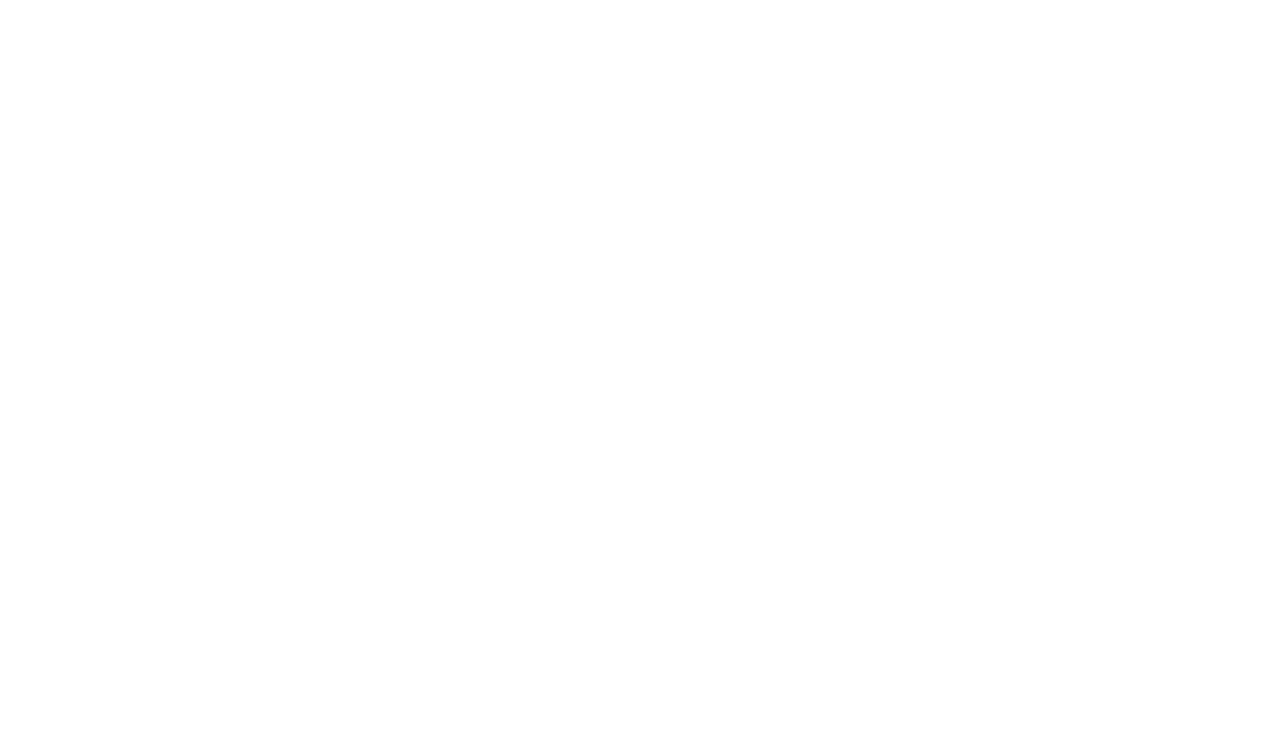
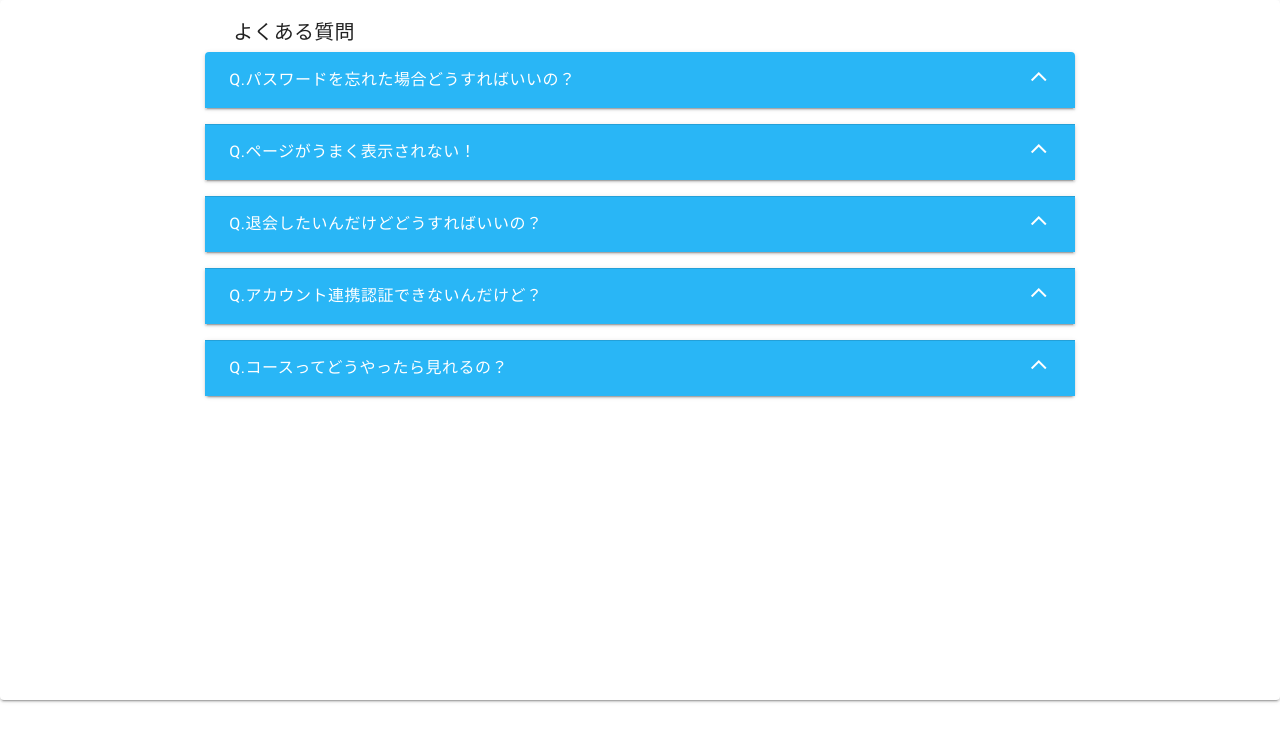
Before and after one commit to K-Fryxell/SmoLogi, a Vue app: page /Question in a window 1280 px wide. Shown: the top 742 px of the page. Built offline with nearby package versions, Linux system fonts and the light colour scheme.

Commit message:
add_footer_Kiyaku.vue add_footer_Question.vue

```diff
--- a/src/router/index.js
+++ b/src/router/index.js
@@ -7,7 +7,17 @@ const routes = [{
     name: 'Top',
     component: () =>
         import ('../views/top.vue')
-}, {
+},{
+    path: '/Kiyaku',
+    name: 'Kiyaku',
+    component: () =>
+        import ('../views/footer/Kiyaku.vue')
+},{
+    path: '/Question',
+    name: 'Question',
+    component: () =>
+        import ('../views/footer/Question.vue')
+},{
     path: '/regist',
     name: 'Registration',
     component: () =>
--- /dev/null
+++ b/src/views/footer/Kiyaku.vue
@@ -0,0 +1,53 @@
+<template>
+    <content>
+        <v-card-title class="justify-center mt-12 display-1">ニモチの利用規約</v-card-title>
+        <v-container>
+            <v-row justify="center">
+                <v-card tile width="600" height="auto">
+                    <v-col>
+                        <v-card-title>利用規約</v-card-title>
+                        <v-card-text>この利用規約（以下，「本規約」といいます。）は，ニモチ（以下，「当社」といいます。）
+                            がこのウェブサイト上で提供するサービス（以下，「本サービス」といいます。）の利用条件を定めるものです。
+                            登録ユーザーの皆さま（以下，「ユーザー」といいます。）には，本規約に従って，本サービスをご利用いただきます。
+                            </v-card-text>
+
+                    </v-col>
+                    <!-- 表示ボタン -->
+                    <v-row justify="center" v-if="open == true">
+                        <v-btn color="primary" v-on:click="open=!open">表示</v-btn>
+                    </v-row>
+                    <!-- ここからelse文 -->
+                    <v-row v-else>
+                        <v-col>
+                            <v-card-title>第1条</v-card-title>
+                            <v-card-text>1.本規約は，ユーザーと当社との間の本サービスの利用に関わる一切の関係に適用されるものとします。
+
+                                        2.当社は本サービスに関し，本規約のほか，ご利用にあたってのルール等，各種の定め（以下，「個別規定」といいます。）をすることがあります。これら個別規定はその名称のいかんに関わらず，本規約の一部を構成するものとします。
+
+                                        3.本規約の規定が前条の個別規定の規定と矛盾する場合には，個別規定において特段の定めなき限り，個別規定の規定が優先されるものとします。
+                            </v-card-text>
+                            <!-- 閉じるボタン -->
+                            <v-row justify="center">
+                                <v-btn color="primary" v-on:click="open=!open">閉じる</v-btn>
+                            </v-row>
+                        </v-col>
+                    </v-row>
+                </v-card>
+            </v-row>
+        </v-container>
+        <v-card-title class="justify-center mt-12">規約制定日 2020年7月</v-card-title>
+
+
+    </content>
+</template>
+
+<script>
+export default{
+  data() {
+    return {
+      open:true
+    }
+  },
+}
+
+</script>
--- /dev/null
+++ b/src/views/footer/Question.vue
@@ -0,0 +1,63 @@
+<template>
+    <v-card class="pb-12" min-height="700">
+        <v-row justify="center">
+            <v-col cols="8">
+                <v-card-title>
+                    よくある質問
+                </v-card-title>
+                <v-row justify="center">
+                        <v-expansion-panels accordion multiple>
+                            <v-expansion-panel
+                                v-for="item in items"
+                                :key="item.title"
+                                class="mb-4"
+                            >
+                                <v-expansion-panel-header class="body-1 light-blue lighten-1 white--text">
+                                    {{item.title}}
+                                    <template v-slot:actions>
+                                        <v-icon color="white">mdi-apple-keyboard-control</v-icon>
+                                    </template>
+                                </v-expansion-panel-header>
+                                <v-expansion-panel-content class="px-3 pt-5">
+                                        {{item.answer}}
+                                </v-expansion-panel-content>
+                            </v-expansion-panel>
+                        </v-expansion-panels>
+                </v-row>
+                <v-row justify="center" class="mt-8">
+                    <v-col class="auto">
+                        <v-row justify="center">
+                            <v-col cols="auto" v-if="session===1">
+                                お困りの内容が一覧にない場合
+                            </v-col>
+                        </v-row>
+                    </v-col>
+                </v-row>
+                <v-row justify="center">
+                    <v-col class="auto">
+                        <v-row justify="center">
+                            <v-col cols="auto">
+                                <v-btn v-if="session===1" tile elevation="0" outlined to="/spica/inquiry">お問い合わせページへ</v-btn>
+                            </v-col>
+                        </v-row>
+                    </v-col>
+                </v-row>
+            </v-col>
+        </v-row>
+    </v-card>
+</template>
+<script>
+export default {
+  data() {
+    return {
+        items:[
+            {title:'Q.パスワードを忘れた場合どうすればいいの？',answer:'A.お問い合わせのアカウント情報変更まで送信ください。'},
+            {title:'Q.ページがうまく表示されない！',answer:'A.インターネットの接続をもう一度ご確認いただきください。　　　　　　　　　　　　　　　　　　　　　　　　　　　　それでも直らない場合はネットワークの環境管理者にお問い合わせください。'},
+            {title:'Q.退会したいんだけどどうすればいいの？',answer:'A.アカウント設定に飛んでいただき、アカウントをされる場合はこちらにアクセスしてください。'},
+            {title:'Q.アカウント連携認証できないんだけど？', answer:'A.まだ実装されていないのでご了承ください'},
+            {title:'Q.コースってどうやったら見れるの？', answer:'A.マイページに飛んでいただき、一覧を見るを押していただければコース一覧が見られます。'}
+        ],
+    }
+  },
+}
+</script>
```
Also changed, not shown: 2 other files (tests, documents, lock files or other folders).
